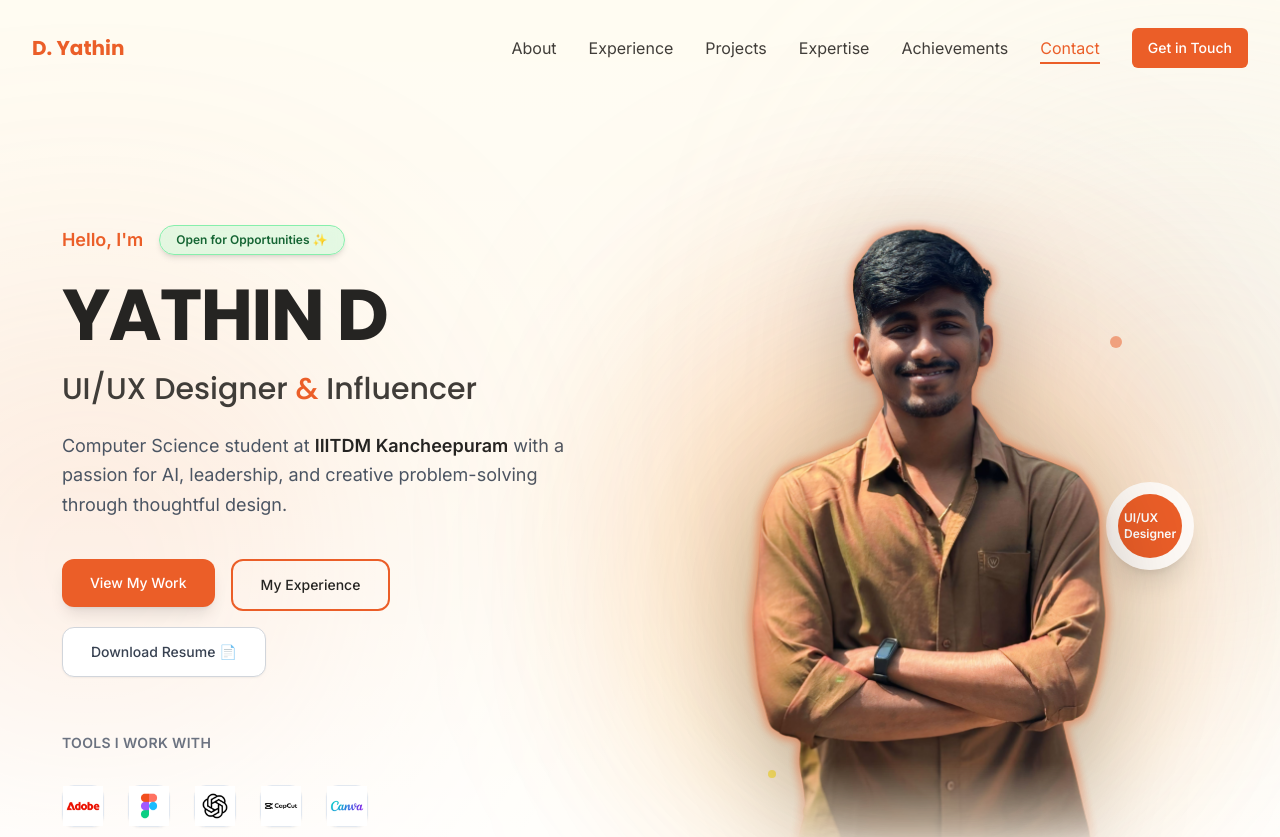
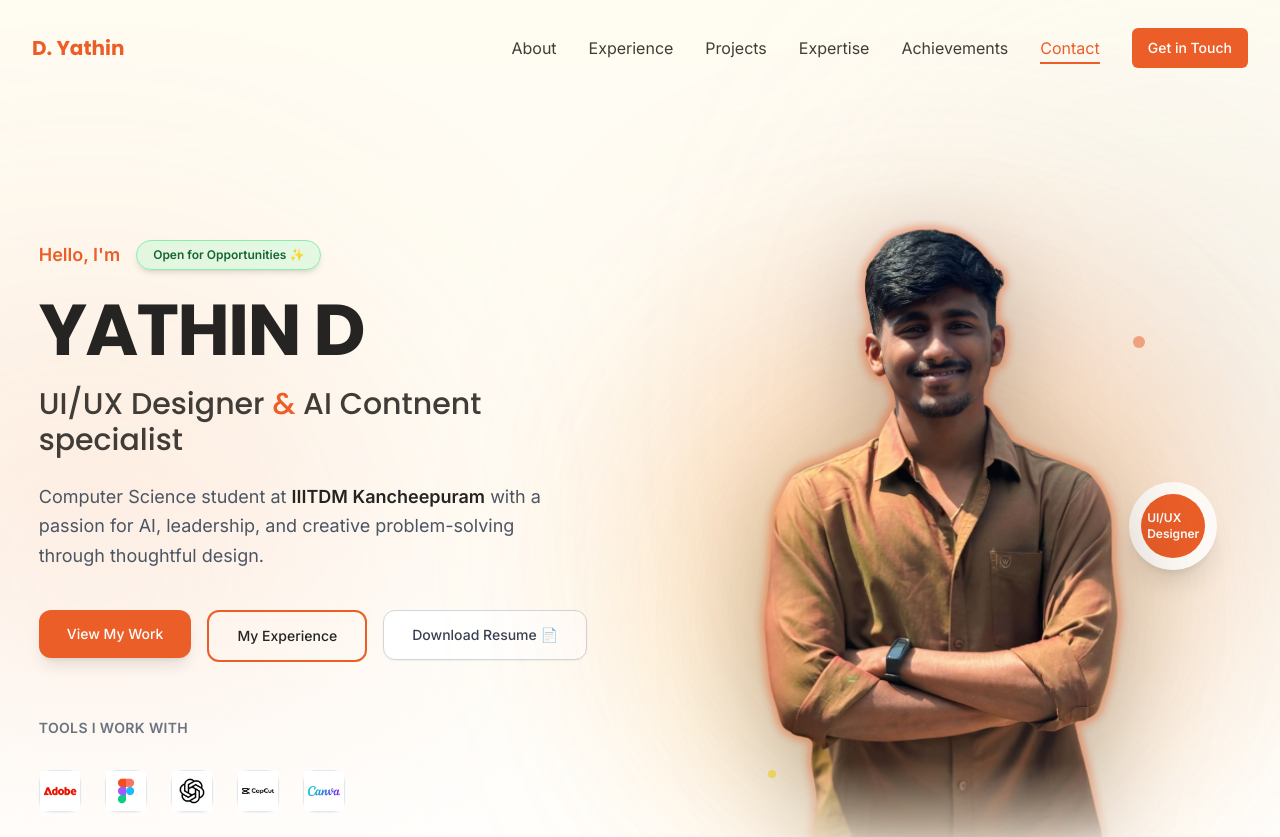
Before and after one commit to Yathin79814/yathin-ui-verse, a React (Vite) app: page / in a window 1280 px wide. Shown: the top 837 px of the page. Built offline with nearby package versions, Linux system fonts and the light colour scheme.

Commit message:
Update HeroSection.tsx

```diff
--- a/src/components/HeroSection.tsx
+++ b/src/components/HeroSection.tsx
@@ -48,7 +48,8 @@ const HeroSection = () => {
           {/* Title */}
           <h2 className="text-2xl md:text-3xl font-medium text-portfolio-text mb-6 leading-snug">
             UI/UX Designer <span className="text-portfolio-accent">&</span>{" "}
-            Influencer
+            AI Contnent specialist
+
           </h2>
 
           {/* Description */}
```
